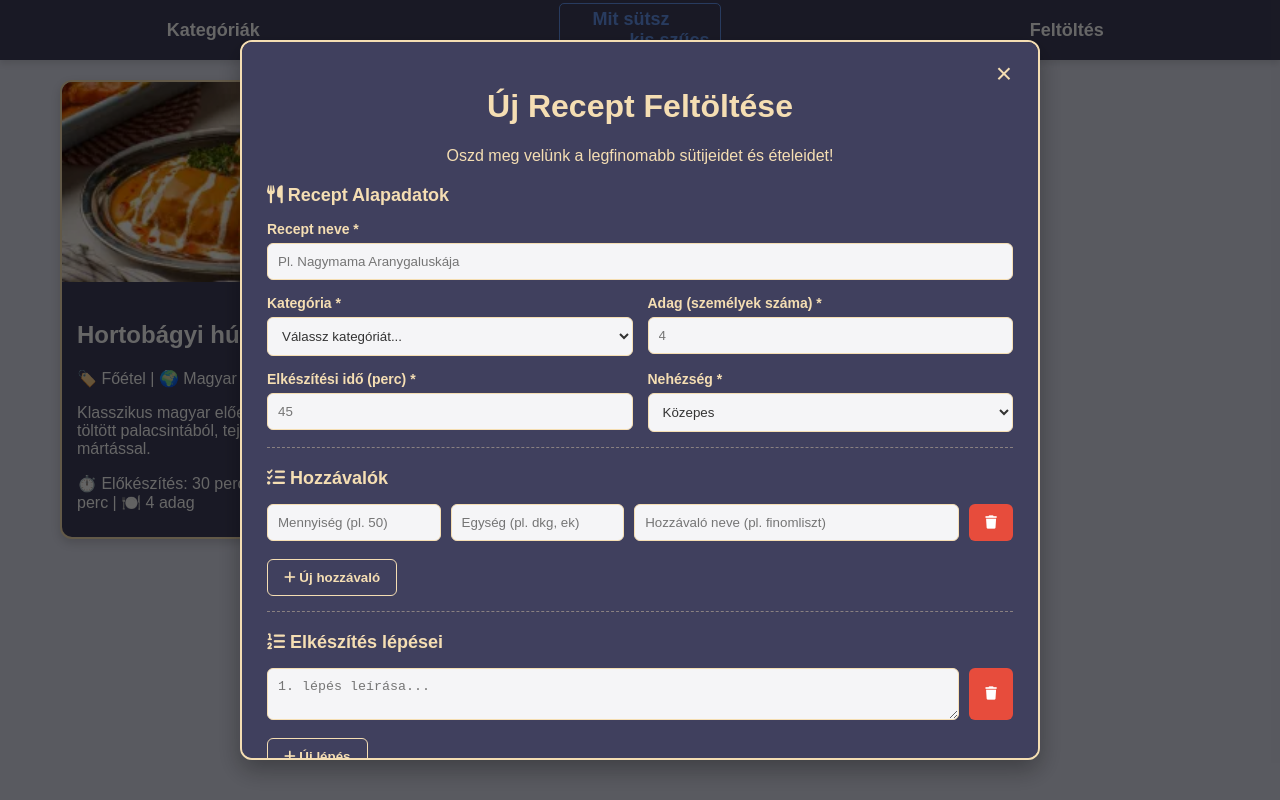
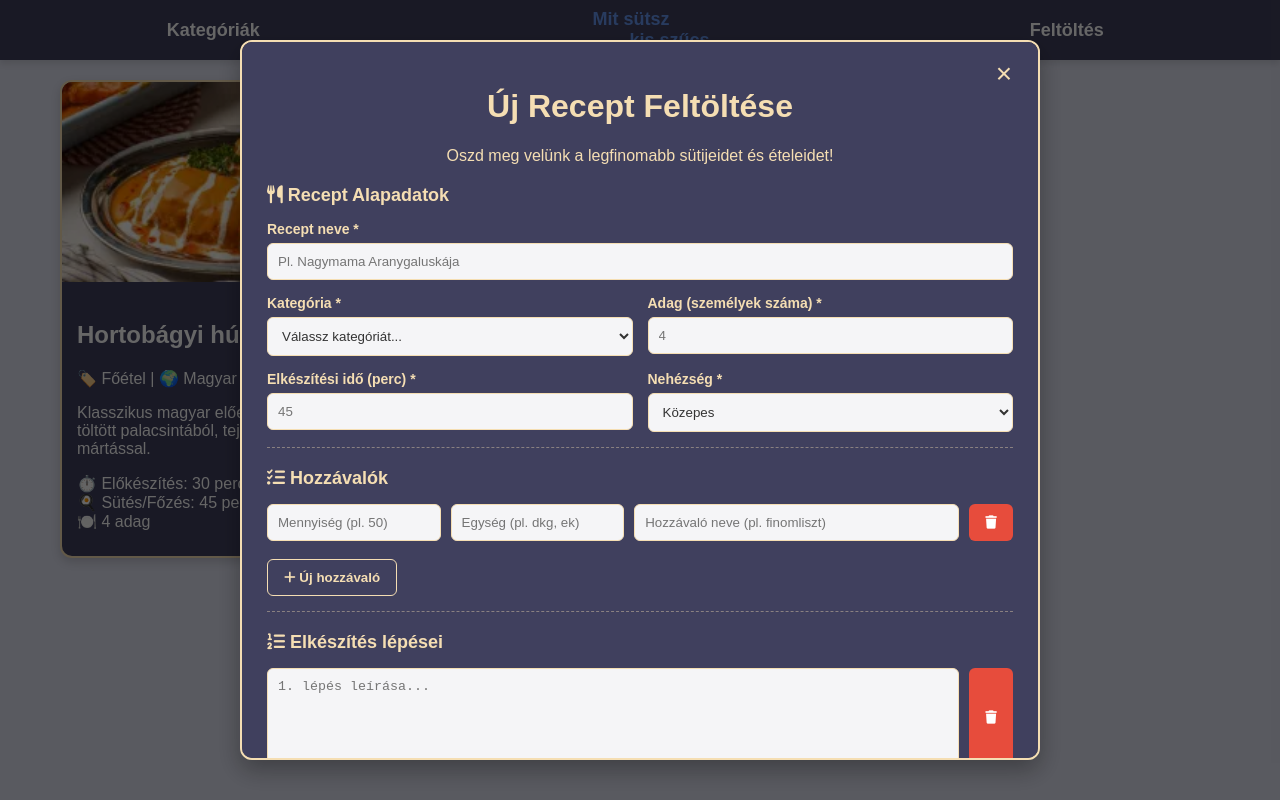
Before and after one commit to herczegAkos25/mit_sutsz_kis_szucs, a plain HTML site: page index.html in a window 1280 px wide. Both pictures are taken after a click on the link "Feltöltés". Drawn offline with Linux system fonts and the light colour scheme; files whose address does not match are found by name.

Commit message:
receptek megjelenése

```diff
--- a/script.js
+++ b/script.js
@@ -51,7 +51,7 @@ function renderRecipes(recipeList = recipes) {
                     </div>
                     <p class="recipe-desc">${recipe.description || ''}</p>
                     <div class="recipe-times">
-                        ⏱️ Előkészítés: ${recipe.prep_time_minutes || 0} perc | 🍳 Sütés/Főzés: ${recipe.cook_time_minutes || 0} perc | 🍽️ ${recipe.servings || 1} adag
+                        ⏱️ Előkészítés: ${recipe.prep_time_minutes || 0} perc  <br> 🍳 Sütés/Főzés: ${recipe.cook_time_minutes || 0} perc  <br> 🍽️ ${recipe.servings || 1} adag
                     </div>
                 </div>
             </article>
--- a/style.css
+++ b/style.css
@@ -50,7 +50,6 @@ nav > a:hover {
 
 nav > a.active {
     color: var(--cornflower);
-    border: 1px solid var(--cornflower);
 }
 
 /* Kártyák rács elrendezése a főoldalon */
@@ -177,6 +176,11 @@ input[type="text"], input[type="number"], select, textarea {
     border: 1px solid var(--wheat);
     background-color: rgba(255, 255, 255, 0.95);
     color: #333;
+    resize: none;
+}
+
+textarea{
+    height: 100px;
 }
 
 .dynamic-row {
```
